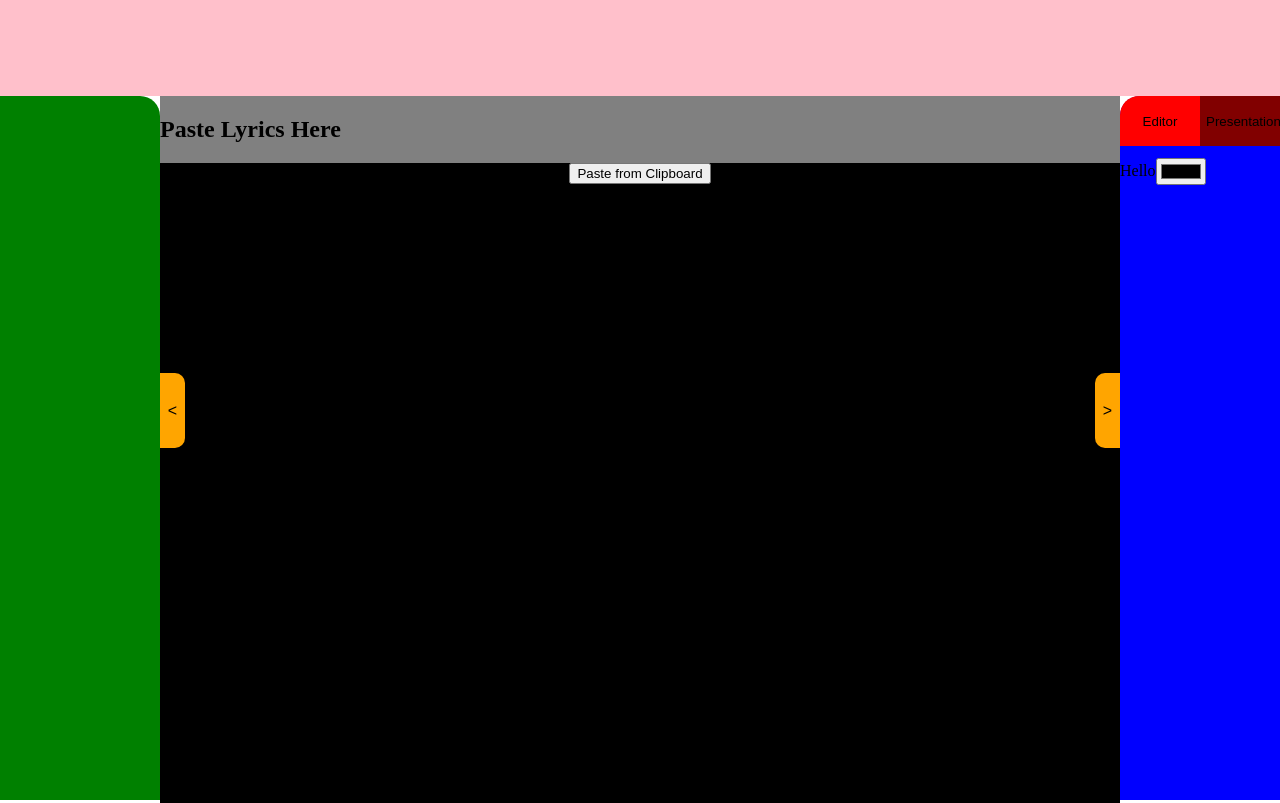
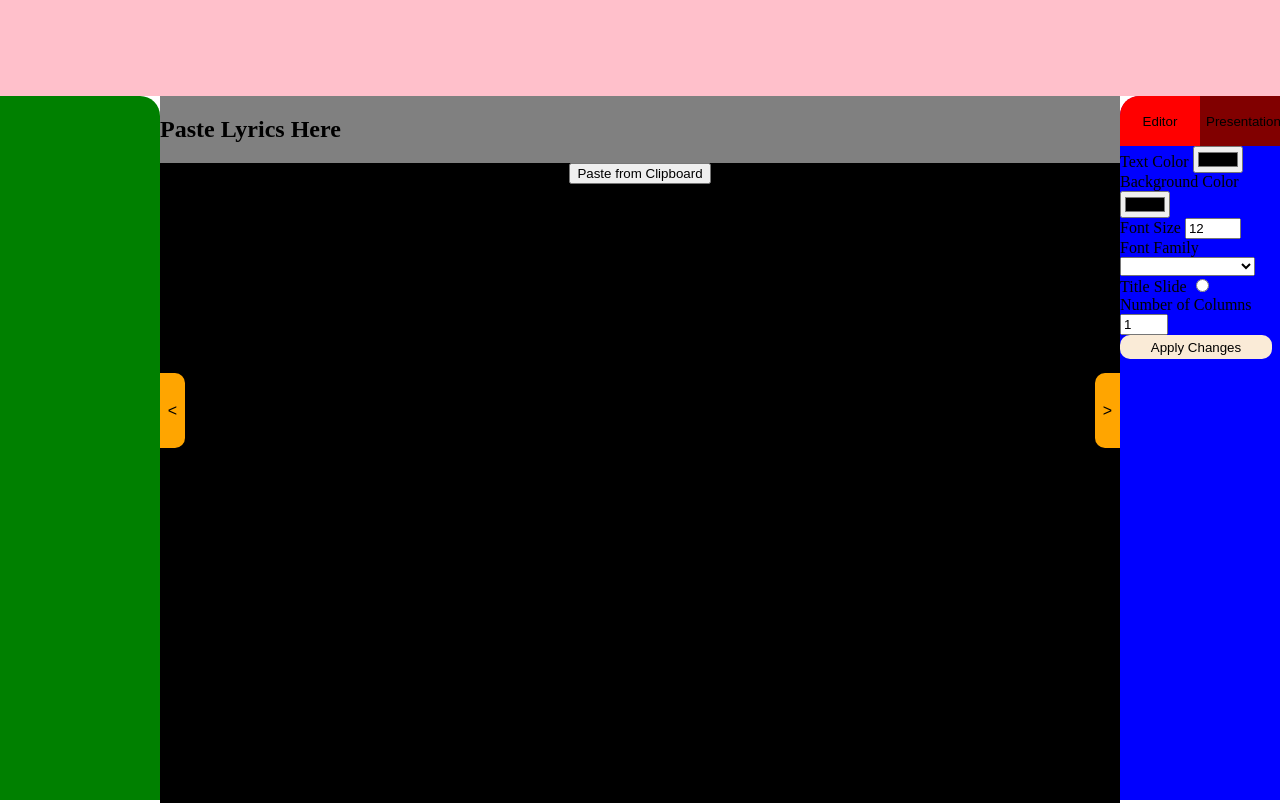
Before and after one commit to MasterTemple/CSCI-450-Group-Project, a SvelteKit app: page / in a window 1280 px wide. Built offline with nearby package versions, Linux system fonts and the light colour scheme.

Commit message:
added editor settings

```diff
--- a/src/routes/EditorSettings.svelte
+++ b/src/routes/EditorSettings.svelte
@@ -1,22 +1,57 @@
 <script>
+    let textColor;
+    let backgroundColor;
+    let fontSize = 12;
+    let fontFamily = "Arial";
+    let titleSlide = false;
+    let numberOfColumns = 1;
+
+    //determine if color input is RBG, HEX, HSL
+    //currently only works if user sets input to HEX manually
+
+    function applySettings() {
+        console.log({textColor, backgroundColor,  fontSize, fontFamily, titleSlide, numberOfColumns});
+    }
+
+
+</script>
+
+<div>
+    <label>Text Color <input name="editor-settings" type="color" id="textColor" bind:value={textColor}></label>
+    <br>
+    <label> Background Color <input name="editor-settings" type="color" id="backgroundColor" bind:value={backgroundColor}></label>
+    <br>
+    <label> Font Size <input name="editor-settings" type="number" min="12" max="36" id="fontSize" bind:value={fontSize}></label>
+    <br>
+    <label for="Font Family"> Font Family</label>
+    <select name = "editor-settings" id="fontFamily" bind:value={fontFamily}>
+        <option value=arial>Arial</option>
+        <option value=timeNewRoman>Times New Roman</option>
+        <option value=helvetica>Helvetica</option>
+    </select>
+    <!-- <label> Font Family <input name="editor-settings" type="text" id="fontFamily" bind:value={fontFamily}></label> -->
+    <br>
+    <label> Title Slide <input name="editor-settings" type="radio" id="titleSlide" bind:value={titleSlide}></label>
+    <br>
+    <label>Number of Columns <input name="editor-settings" type="number" min="1" max="6" id="numberOfColumns" bind:value={numberOfColumns}></label>
+    <br>
+
+</div>
+
+<button id="applyChangesButton" on:click={applySettings}>Apply Changes</button>
 
 
 
-</script>
-<div>
-    <div id="colorPicker">
-        <p id="colorPickerText">Hello</p>
-        <input type="color" id="colorPickerBar"/>
+<style>
 
-    </div>
-</div>
+#applyChangesButton {
+    background-color: antiquewhite;
+    border: none;
+    border-radius: 10px;
+    height: 3vh;
+    width: 95%;
 
-<style>
-    #colorPicker{
-       display: flex;
-       flex-direction: row;
-       align-items: center;
-    }
+}
 
 
 </style>
```
